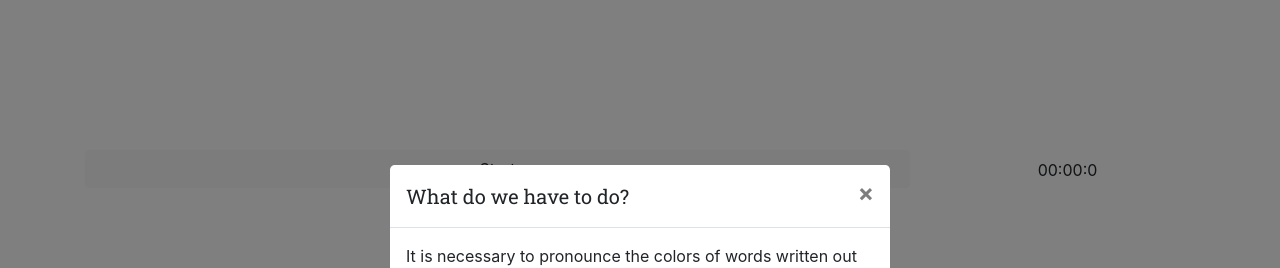
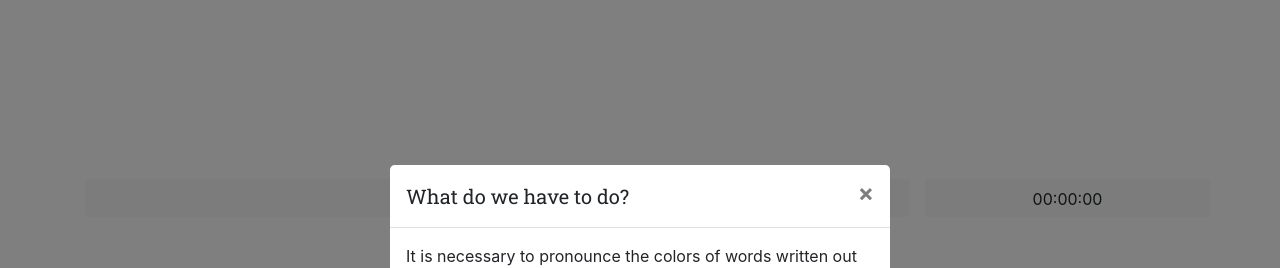
Before and after one commit to mccrush/teststrup, a Vue app: page / in a window 1280 px wide. Shown: the part 128-396 px from the top of the page. Built offline with nearby package versions, Linux system fonts and the light colour scheme.

Commit message:
Setting timer

```diff
--- a/src/components/Home.vue
+++ b/src/components/Home.vue
@@ -16,9 +16,9 @@
       </div>
       <div
         v-if="showtime === 'Yes' || showtime === 'Да'"
-        class="col-3 pt-2 text-center"
+        class="col-3 pt-2 text-center bg-light"
         id="timer"
-      >00:00:0</div>
+      >00:00:00</div>
     </div>
   </div>
 </template>
@@ -115,14 +115,15 @@ export default {
         }
       }
     },
-    startTimer: function() {
+    startTimer() {
       let timer = document.getElementById('timer')
       let m = 0,
         s = 0,
         mls = 0
+
       this.timerId = setInterval(() => {
         mls += 1
-        if (mls > 9) {
+        if (mls > 99) {
           s += 1
           mls = 0
           if (s > 59) {
@@ -130,11 +131,12 @@ export default {
             s = 0
           }
         }
-        //let mlsi = mls < 10 ? "0" + mls : mls;
-        let mi = m < 10 ? '0' + m : m
-        let si = s < 10 ? '0' + s : s
-        timer.innerText = mi + ':' + si + ':' + mls
-      }, 100)
+
+        let min = m < 10 ? '0' + m : m
+        let sec = s < 10 ? '0' + s : s
+        let mlss = mls < 10 ? '0' + mls : mls
+        timer.innerText = min + ':' + sec + ':' + mlss
+      }, 10)
     }
   }
 }
--- a/src/components/Slovo.vue
+++ b/src/components/Slovo.vue
@@ -12,4 +12,7 @@ export default {
 </script>
 
 <style scoped>
+.slovo {
+  font-size: 1.2rem;
+}
 </style>
```
